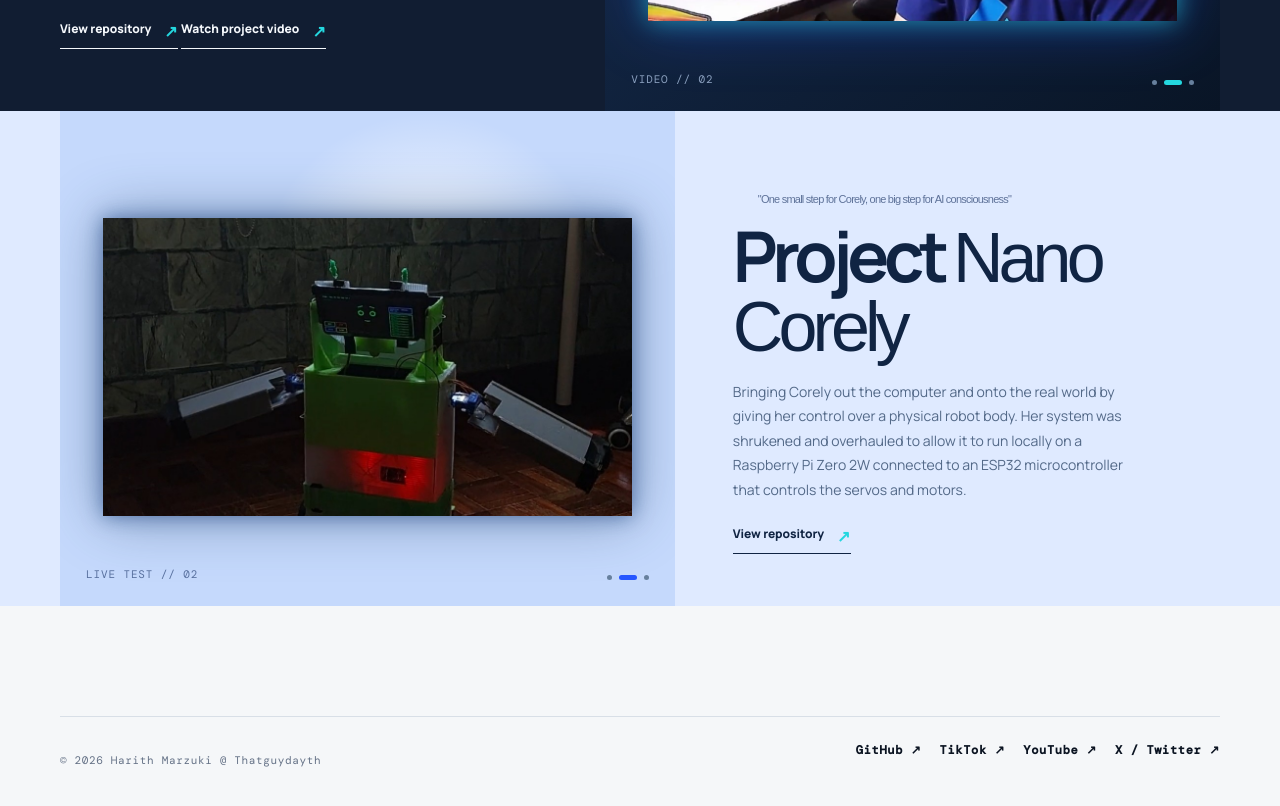
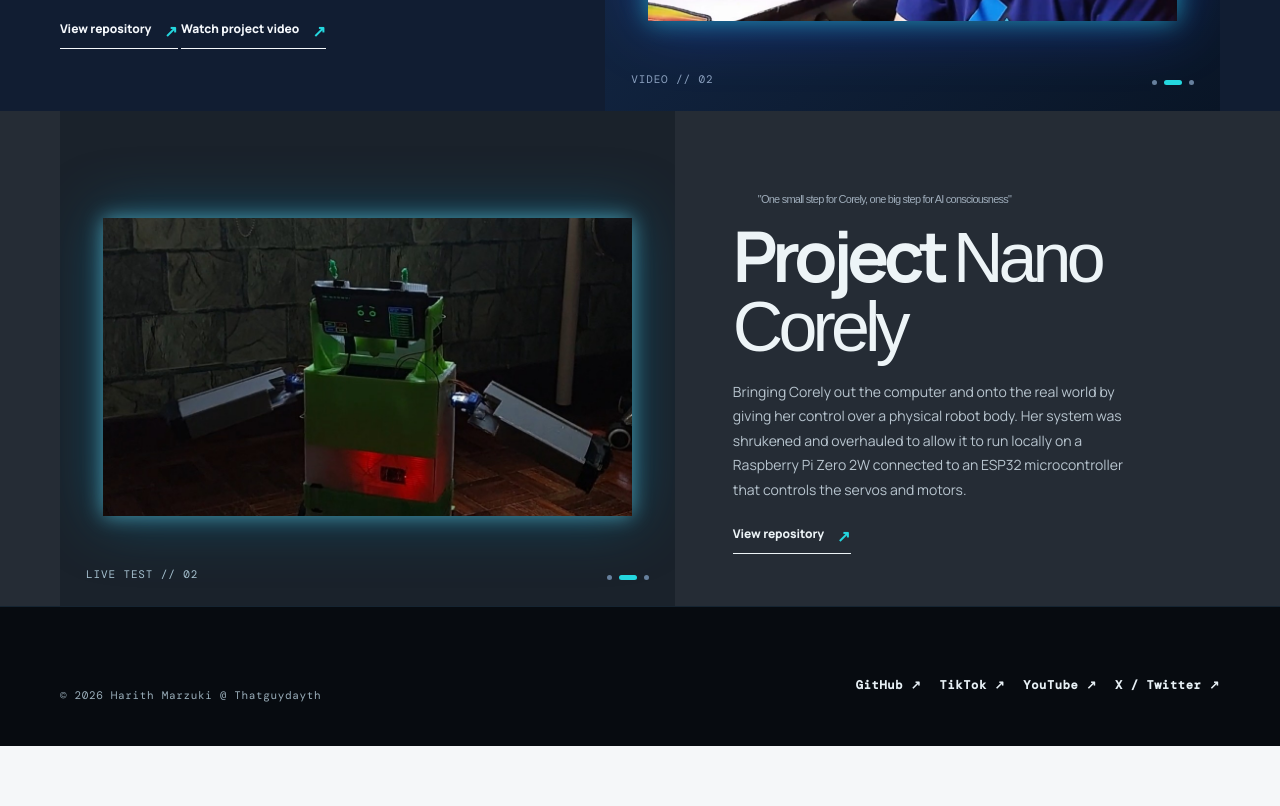
Before and after one commit to HarithMarzuki/corely, a plain HTML site: page index.html in a window 1280 px wide. Shown: the part 1184-1990 px from the top of the page. After the commit the page ends 1930 px from the top, so only its background shows below. Drawn offline with nearby package versions, Linux system fonts and the light colour scheme.

Commit message:
less eyesore

```diff
--- a/styles.css
+++ b/styles.css
@@ -31,7 +31,7 @@ body {
   margin-inline:auto;
 }
 .site-footer a {
-  color:var(--ink);
+  color:#e7f0f5;
   text-decoration:none;
   font-size:12px;
   font-weight:700;
@@ -287,7 +287,7 @@ h1 {
   background-image:linear-gradient(#5c779c 1px,transparent 1px),linear-gradient(90deg,#5c779c 1px,transparent 1px);
 }
 .nano-visual {
-  background:radial-gradient(circle at 60% 35%,#fff 0,transparent 35%),#c5d9fc;
+  background:#1a222b;
 }
 .nano-frame {
   position:absolute;
@@ -323,11 +323,14 @@ h1 {
   z-index:1;
 }
 .site-footer {
+  width:100%;
+  max-width:none;
   display:flex;
   justify-content:space-between;
-  padding:25px 0 33px;
-  border-top:1px solid var(--line);
-  color:#647186;
+  padding:70px max(24px, calc((100% - 1160px) / 2)) 33px;
+  border-top:1px solid #152431;
+  color:#9aaeba;
+  background:#070b10;
   font:11px 'DM Mono',monospace;
   letter-spacing:.06em;
 }
@@ -515,7 +518,7 @@ h1 {
   padding:38px 0 110px;
 }
 .work-section {
-  padding-top:70px;
+  padding:70px 0 0;
   border-top:0;
   margin-top:-70px;
   position:relative;
@@ -543,8 +546,8 @@ h1 {
   background:#111d32;
 }
 .band-nano {
-  color:#102443;
-  background:#dfeaff;
+  color:#edf4f7;
+  background:#252c35;
 }
 .project-info {
   position:relative;
@@ -565,7 +568,7 @@ h1 {
   color:#93a4bf;
 }
 .band-nano .project-number {
-  color:#5e7299;
+  color:#9eacba;
 }
 .project-info h2 {
   margin:16px 0 19px;
@@ -581,7 +584,7 @@ h1 {
   line-height:1.75;
 }
 .band-nano .project-copy {
-  color:#536988;
+  color:#b8c5cf;
 }
 .project-info .text-link {
   margin-top:23px;
@@ -595,7 +598,7 @@ h1 {
   background:linear-gradient(140deg,#172e52,#091526);
 }
 .nano-visual {
-  background:radial-gradient(circle at 60% 35%,#fff 0,transparent 35%),#c5d9fc;
+  background:#1a222b;
 }
 .slide {
   position:absolute;
@@ -622,7 +625,7 @@ h1 {
   margin:7% auto 0;
   object-fit:contain;
   object-position:center;
-  filter:drop-shadow(0 0 10px #183d7f99) drop-shadow(0 0 28px #0b2b4f66);
+  filter:drop-shadow(0 0 10px #65d9f299) drop-shadow(0 0 28px #0b6f9188);
 }
 .slide > span {
   position:absolute;
@@ -633,7 +636,7 @@ h1 {
   letter-spacing:.08em;
 }
 .nano-visual .slide > span {
-  color:#58709e;
+  color:#a5c0cf;
 }
 .core-circle {
   position:absolute;
@@ -795,9 +798,13 @@ h1 {
   background:var(--cyan);
 }
 .nano-visual .slide-dots b.is-active {
-  background:var(--blue);
+  background:var(--cyan);
 }
 @media (max-width:720px) {
+  .site-footer {
+    width:100%;
+  }
+
   .welcome {
     min-height:100svh;
     padding-top:0;
```
